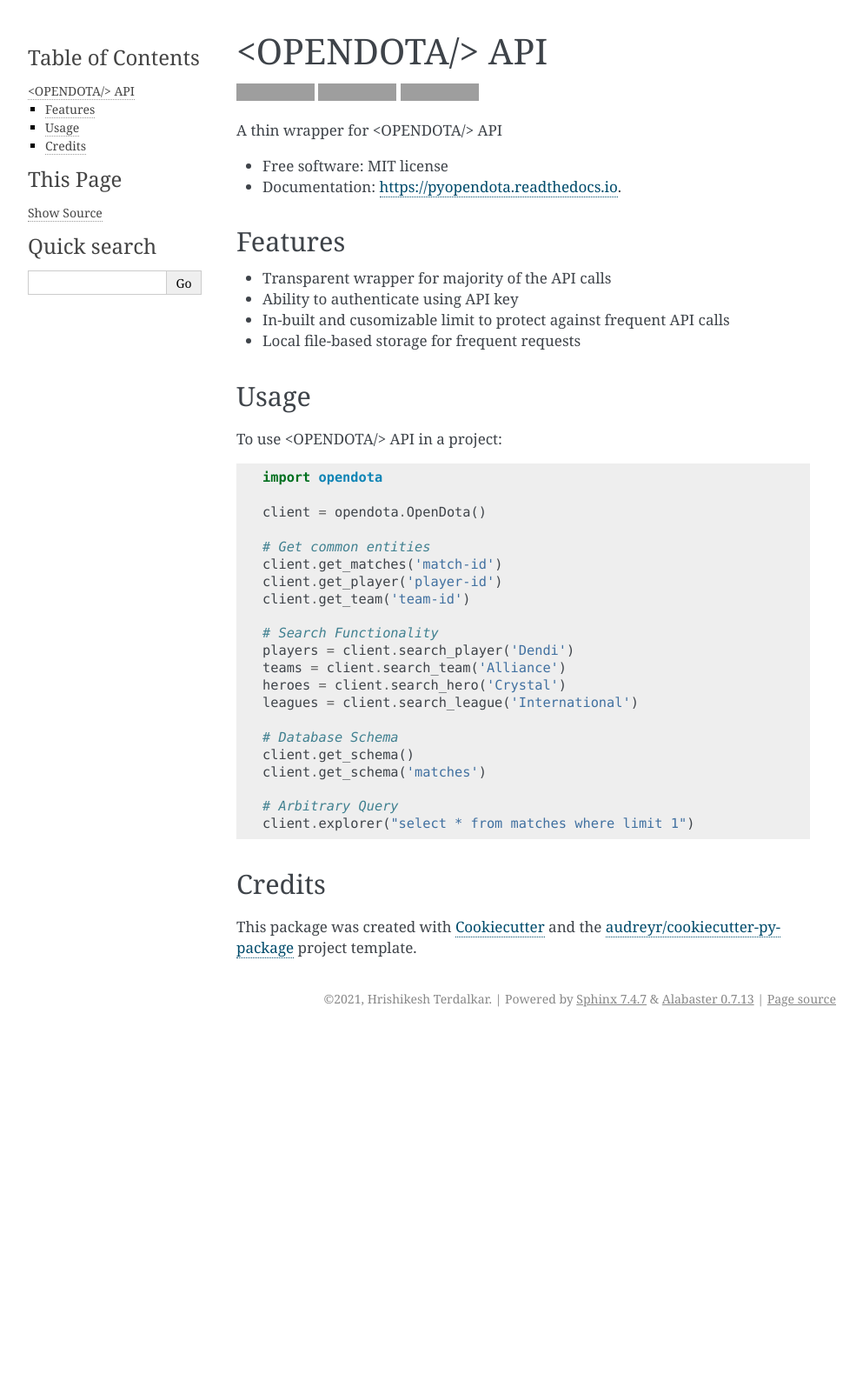
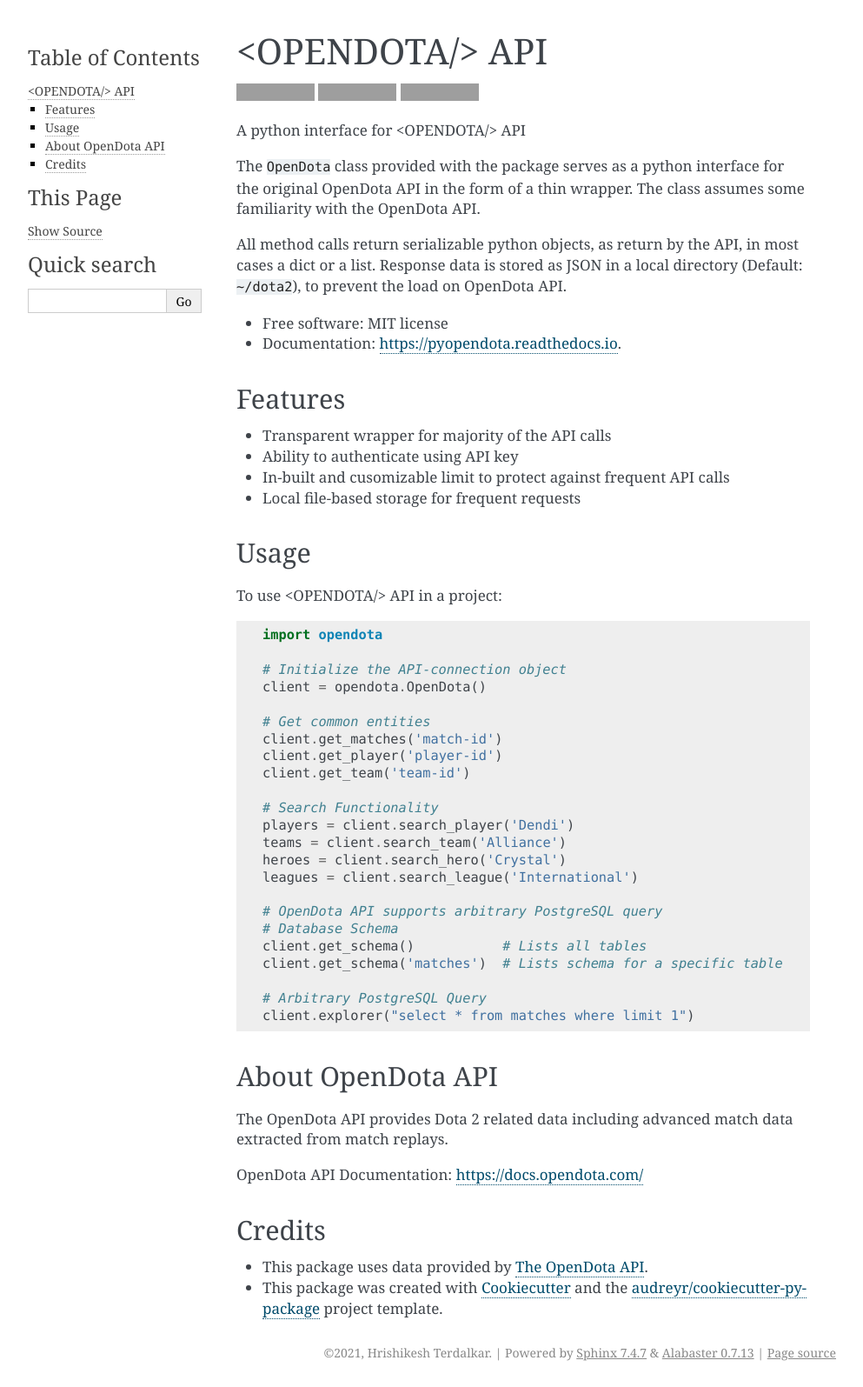
Before and after one commit to hrishikeshrt/pyopendota, a Sphinx documentation site: the page built from docs/readme.rst, in a window 1280 px wide. Shown: the whole page at 87% size, without its empty margins (148-1141 px from the left). Built offline with Sphinx 7.4.7, drawn with Linux system fonts in a browser that asks for light colours; the version number is read from the project's files by our own code; before the commit the page ends 1188 px from its top, so only the background shows below that; grey boxes are pictures that could not be loaded.

Commit message:
more documentation

```diff
--- a/README.rst
+++ b/README.rst
@@ -14,9 +14,15 @@
         :alt: Documentation Status
 
 
+A python interface for <OPENDOTA/> API
 
+The :code:`OpenDota` class provided with the package serves as a python
+interface for the original OpenDota API in the form of a thin wrapper.
+The class assumes some familiarity with the OpenDota API.
 
-A thin wrapper for <OPENDOTA/> API
+All method calls return serializable python objects, as return by the API,
+in most cases a dict or a list. Response data is stored as JSON in a local
+directory (Default: :code:`~/dota2`), to prevent the load on OpenDota API.
 
 
 * Free software: MIT license
@@ -39,6 +45,7 @@ To use <OPENDOTA/> API in a project::
 
     import opendota
 
+    # Initialize the API-connection object
     client = opendota.OpenDota()
 
     # Get common entities
@@ -52,18 +59,31 @@ To use <OPENDOTA/> API in a project::
     heroes = client.search_hero('Crystal')
     leagues = client.search_league('International')
 
+    # OpenDota API supports arbitrary PostgreSQL query
     # Database Schema
-    client.get_schema()
-    client.get_schema('matches')
+    client.get_schema()           # Lists all tables
+    client.get_schema('matches')  # Lists schema for a specific table
 
-    # Arbitrary Query
+    # Arbitrary PostgreSQL Query
     client.explorer("select * from matches where limit 1")
+
+
+About OpenDota API
+------------------
+
+The OpenDota API provides Dota 2 related data including advanced match data
+extracted from match replays.
+
+OpenDota API Documentation: https://docs.opendota.com/
 
 
 Credits
 -------
 
-This package was created with Cookiecutter_ and the `audreyr/cookiecutter-pypackage`_ project template.
+* This package uses data provided by `The OpenDota API`_.
 
+* This package was created with Cookiecutter_ and the `audreyr/cookiecutter-pypackage`_ project template.
+
+.. _`The OpenDota API`: https://docs.opendota.com/
 .. _Cookiecutter: https://github.com/audreyr/cookiecutter
 .. _`audreyr/cookiecutter-pypackage`: https://github.com/audreyr/cookiecutter-pypackage
--- a/opendota/__init__.py
+++ b/opendota/__init__.py
@@ -6,4 +6,4 @@ __author__ = """Hrishikesh Terdalkar"""
 __email__ = 'hrishikeshrt@linuxmail.org'
 __version__ = '0.1.2'
 
-__all__ = [OpenDota, FREQ_LOW, FREQ_MEDIUM, FREQ_HIGH]
+__all__ = ['OpenDota', 'FREQ_LOW', 'FREQ_MEDIUM', 'FREQ_HIGH']
--- a/setup.py
+++ b/setup.py
@@ -28,7 +28,7 @@ setup(
         'Programming Language :: Python :: 3.7',
         'Programming Language :: Python :: 3.8',
     ],
-    description="A thin wrapper for <OPENDOTA/> API",
+    description="A python interface for <OPENDOTA/> API",
     entry_points={
         'console_scripts': [
             'opendota=opendota.cli:main',
```
Also changed, not shown: docs/index.rst (+19 -1 lines), docs/usage.rst (+5 -3 lines), 1 other file.
